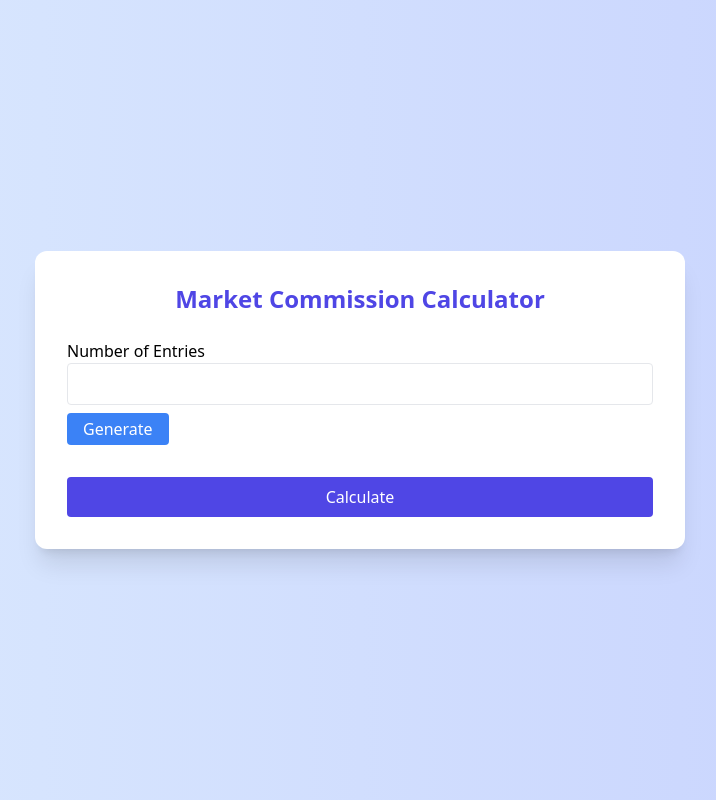
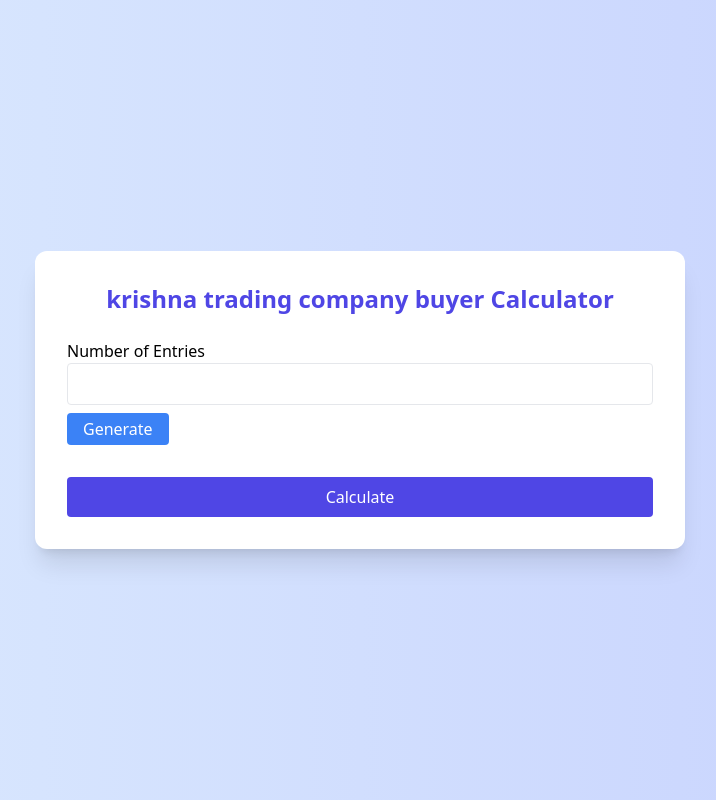
Before and after one commit to ragha-vend-ra/calculator_with_multipleenteries, a plain HTML site: page index.html in a window 1280 px wide. Shown: the whole page, without its empty margins (280-996 px from the left). Drawn offline with nearby package versions, Linux system fonts and the light colour scheme.

Commit message:
Update title from 'Market Commission Calculator' to 'krishna trading company buyer Calculator'

```diff
--- a/index.html
+++ b/index.html
@@ -15,7 +15,7 @@
 <div class="bg-white p-8 rounded-xl shadow-xl w-[650px]">
 
 <h1 class="text-2xl font-bold text-center text-indigo-600 mb-6">
-Market Commission Calculator
+krishna trading company buyer Calculator
 </h1>
 
 <!-- number of entries -->
```
